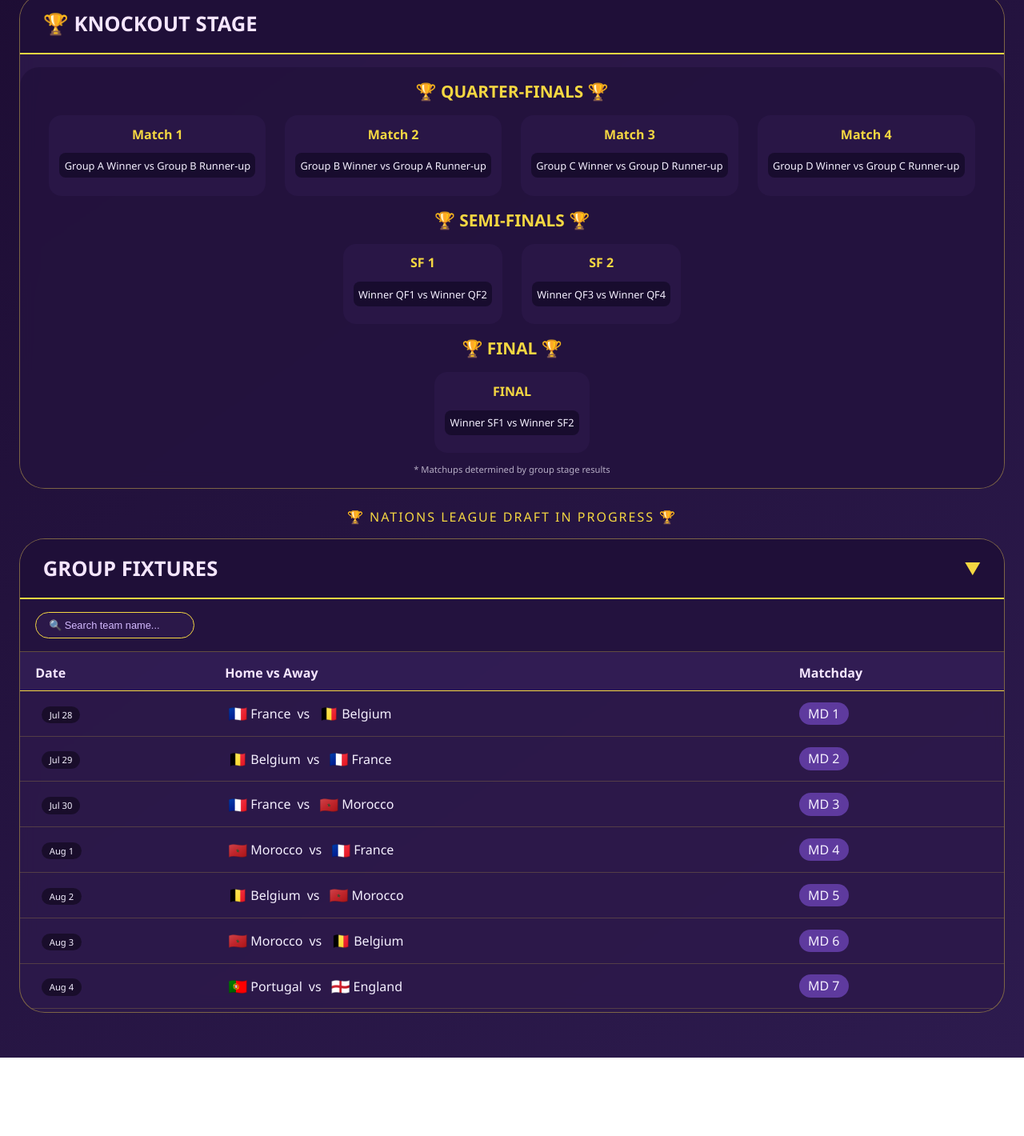
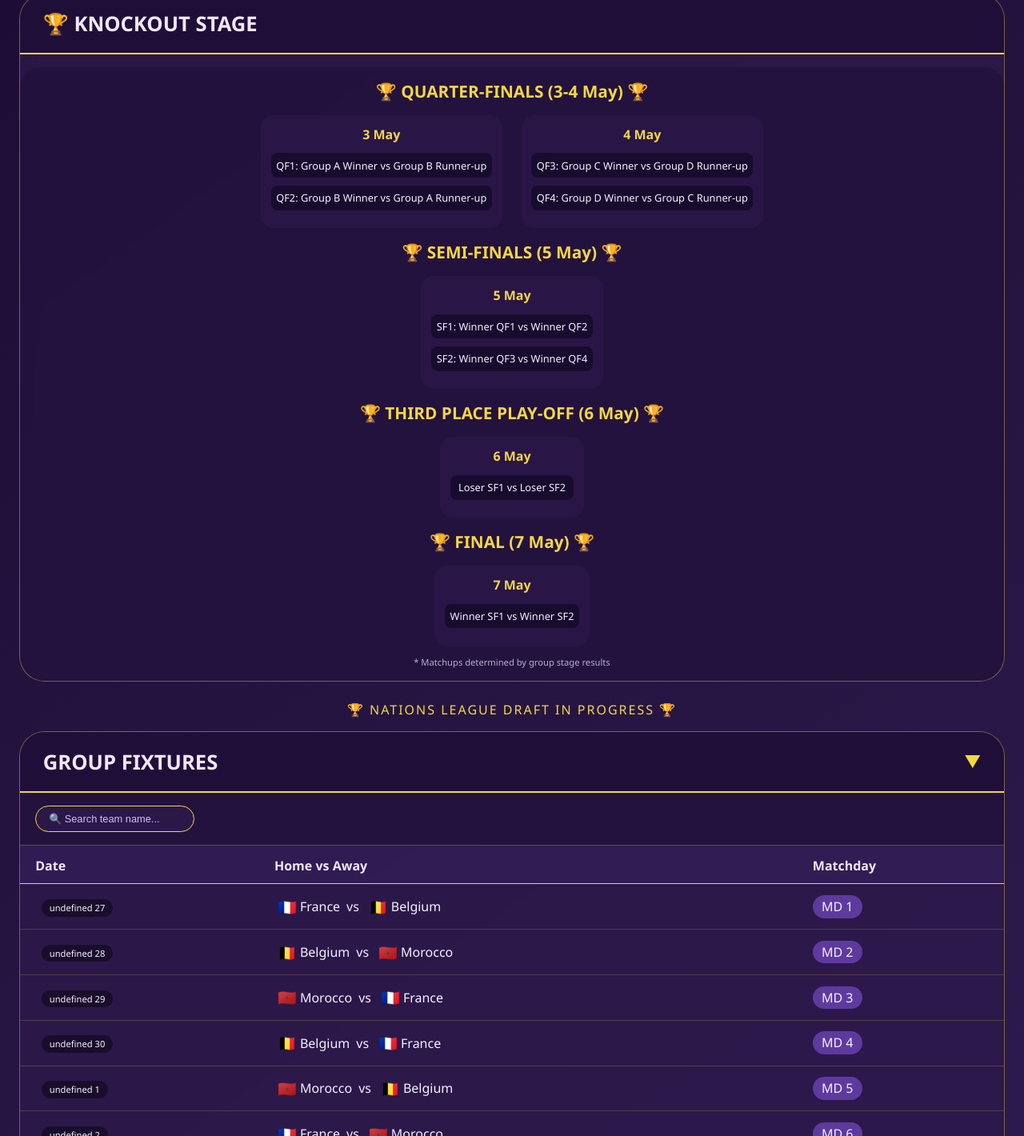
Before and after one commit to Katlego-Mahlatse/Efootball-League, a plain HTML site: page nations.html in a window 1280 px wide. Shown: the part 529-1949 px from the top of the page at 80% size. Before the commit the page ends 1851 px from the top, so only its background shows below. Drawn offline with Linux system fonts and the light colour scheme.

Commit message:
Update nations.html

```diff
--- a/nations.html
+++ b/nations.html
@@ -541,7 +541,7 @@
 </div>
 
 <script>
-  // ---------- Player mapping (updated: Zazo for Germany) ----------
+  // ---------- Player mapping (updated with Izu & Ntsiki) ----------
   const playerMap = {
     "Brazil": "Karabo",
     "Portugal": "Mali",
@@ -550,8 +550,9 @@
     "Netherlands": "Qhawe",
     "Belgium": "Tapz",
     "France": "🅿️",
-    "Germany": "Zazo"
-    // All other nations will show "No Player yet"
+    "Germany": "Zazo",
+    "Argentina": "Izu",
+    "Spain": "Ntsiki"
   };
 
   // ---------- Nations data (12 teams) ----------
@@ -570,7 +571,6 @@
     { name: "Brazil", emoji: "🇧🇷", group: "D" }
   ];
 
-  // Group definitions
   const groups = {
     A: { name: "Group A", teams: nations.filter(n => n.group === "A") },
     B: { name: "Group B", teams: nations.filter(n => n.group === "B") },
@@ -578,17 +578,14 @@
     D: { name: "Group D", teams: nations.filter(n => n.group === "D") }
   };
 
-  // View state for each group (true = player view, false = team view)
   let groupViewMode = { A: false, B: false, C: false, D: false };
 
-  // Helper to get display name (team or player)
   function getDisplayName(teamName, usePlayerView) {
     if (!usePlayerView) return teamName;
     const player = playerMap[teamName];
     return player ? player : "No Player yet";
   }
 
-  // Render a single group table
   function renderGroupTable(groupKey, group, usePlayerView) {
     const container = document.getElementById(`group-table-${groupKey}`);
     if (!container) return;
@@ -599,8 +596,7 @@
       html += `<tr>
         <td class="rank-cell">${idx + 1}</td>
         <td><div class="team-name"><span class="country-emoji">${team.emoji}</span> ${displayName}</div></td>
-        <td>0</td>
-        <td>0</td>
+        <td>0</td><td>0</td>
         <td class="pts-cell">0</td>
       </tr>`;
     });
@@ -608,14 +604,6 @@
     container.innerHTML = html;
   }
 
-  // Re-render all groups (called when view mode toggles)
-  function renderAllGroups() {
-    for (const [key, group] of Object.entries(groups)) {
-      renderGroupTable(key, group, groupViewMode[key]);
-    }
-  }
-
-  // Build group cards with three-dot menus
   function buildGroupCards() {
     const container = document.getElementById("groupsContainer");
     if (!container) return;
@@ -624,34 +612,22 @@
       const groupDiv = document.createElement("div");
       groupDiv.className = "group-card";
       groupDiv.id = `group-card-${key}`;
-
-      // Title bar with three-dot button
       const titleDiv = document.createElement("div");
       titleDiv.className = "group-title";
       titleDiv.innerHTML = `<span>${group.name}</span><button class="three-dot-group" data-group="${key}">⋮</button>`;
-
-      // Table container
       const tableContainer = document.createElement("div");
       tableContainer.id = `group-table-${key}`;
-
       groupDiv.appendChild(titleDiv);
       groupDiv.appendChild(tableContainer);
       container.appendChild(groupDiv);
-
-      // Initial render
       renderGroupTable(key, group, groupViewMode[key]);
     }
-
-    // Attach event listeners to all three-dot buttons
     document.querySelectorAll('.three-dot-group').forEach(btn => {
       btn.addEventListener('click', (e) => {
         e.stopPropagation();
         const groupKey = btn.getAttribute('data-group');
-        // Remove any existing popup
         const existingPopup = document.querySelector(`.group-popup[data-group="${groupKey}"]`);
         if (existingPopup) existingPopup.remove();
-
-        // Create popup menu
         const rect = btn.getBoundingClientRect();
         const popup = document.createElement('div');
         popup.className = 'group-popup';
@@ -659,19 +635,15 @@
         popup.style.position = 'absolute';
         popup.style.top = (rect.bottom + window.scrollY + 5) + 'px';
         popup.style.left = (rect.left + window.scrollX - 40) + 'px';
-
         const playersOption = document.createElement('div');
         playersOption.innerText = 'Players';
         playersOption.onclick = () => {
-          // Toggle view mode for this group
           groupViewMode[groupKey] = !groupViewMode[groupKey];
           renderGroupTable(groupKey, groups[groupKey], groupViewMode[groupKey]);
           popup.remove();
         };
         popup.appendChild(playersOption);
         document.body.appendChild(popup);
-
-        // Close popup when clicking outside
         const closePopupHandler = (e) => {
           if (!popup.contains(e.target) && e.target !== btn) {
             popup.remove();
@@ -683,34 +655,43 @@
     });
   }
 
-  // Generate fixtures for all groups (home & away, each pair twice)
-  function generateFixtures() {
+  // ---------- Generate group fixtures (1 match per group per matchday, 6 matchdays) ----------
+  function generateGroupFixtures() {
     const fixtures = [];
-    let matchdayCounter = 1;
-    let currentDate = new Date(2026, 3, 28); // 28 April 2026
-    for (const [groupKey, group] of Object.entries(groups)) {
-      const teams = group.teams;
-      for (let i = 0; i < teams.length; i++) {
-        for (let j = i + 1; j < teams.length; j++) {
-          // Home & away
-          fixtures.push({ md: matchdayCounter, date: formatDate(currentDate), home: teams[i].name, away: teams[j].name, group: groupKey });
-          currentDate.setDate(currentDate.getDate() + 1);
-          matchdayCounter++;
-          fixtures.push({ md: matchdayCounter, date: formatDate(currentDate), home: teams[j].name, away: teams[i].name, group: groupKey });
-          currentDate.setDate(currentDate.getDate() + 1);
-          matchdayCounter++;
-        }
-      }
+    const groupsKeys = ['A', 'B', 'C', 'D'];
+    for (let g of groupsKeys) {
+      const teams = groups[g].teams.map(t => t.name);
+      if (teams.length !== 3) continue;
+      const [A, B, C] = teams;
+      const groupMatches = [
+        { md: 1, home: A, away: B },
+        { md: 2, home: B, away: C },
+        { md: 3, home: C, away: A },
+        { md: 4, home: B, away: A },
+        { md: 5, home: C, away: B },
+        { md: 6, home: A, away: C }
+      ];
+      fixtures.push(...groupMatches.map(m => ({ ...m, group: g })));
     }
     return fixtures;
   }
 
-  function formatDate(date) {
-    const months = ['Apr','May','Jun','Jul','Aug','Sep','Oct','Nov','Dec'];
-    return `${months[date.getMonth()]} ${date.getDate()}`;
+  const groupFixturesRaw = generateGroupFixtures();
+
+  function getDateForMatchday(md) {
+    const startDate = new Date(2026, 3, 27); // 27 April 2026
+    startDate.setDate(startDate.getDate() + (md - 1));
+    const months = ['Apr','May'];
+    return `${months[startDate.getMonth()]} ${startDate.getDate()}`;
   }
 
-  const groupFixtures = generateFixtures();
+  const groupFixtures = groupFixturesRaw.map(f => ({
+    md: f.md,
+    date: getDateForMatchday(f.md),
+    home: f.home,
+    away: f.away,
+    group: f.group
+  }));
 
   function getNationEmoji(nationName) {
     const found = nations.find(n => n.name === nationName);
@@ -746,32 +727,33 @@
     }
   }
 
-  // Knockout stage structure
+  // Knockout stage (with correct dates)
   function renderKnockout() {
     const container = document.getElementById("knockoutBracket");
     if (!container) return;
     container.innerHTML = `
-      <div class="knockout-title">🏆 QUARTER-FINALS 🏆</div>
+      <div class="knockout-title">🏆 QUARTER-FINALS (3-4 May) 🏆</div>
       <div class="bracket">
-        <div class="round"><h4>Match 1</h4><div class="match">Group A Winner vs Group B Runner-up</div></div>
-        <div class="round"><h4>Match 2</h4><div class="match">Group B Winner vs Group A Runner-up</div></div>
-        <div class="round"><h4>Match 3</h4><div class="match">Group C Winner vs Group D Runner-up</div></div>
-        <div class="round"><h4>Match 4</h4><div class="match">Group D Winner vs Group C Runner-up</div></div>
+        <div class="round"><h4>3 May</h4><div class="match">QF1: Group A Winner vs Group B Runner-up</div><div class="match">QF2: Group B Winner vs Group A Runner-up</div></div>
+        <div class="round"><h4>4 May</h4><div class="match">QF3: Group C Winner vs Group D Runner-up</div><div class="match">QF4: Group D Winner vs Group C Runner-up</div></div>
       </div>
-      <div class="knockout-title" style="margin-top:1rem;">🏆 SEMI-FINALS 🏆</div>
+      <div class="knockout-title" style="margin-top:1rem;">🏆 SEMI-FINALS (5 May) 🏆</div>
       <div class="bracket">
-        <div class="round"><h4>SF 1</h4><div class="match">Winner QF1 vs Winner QF2</div></div>
-        <div class="round"><h4>SF 2</h4><div class="match">Winner QF3 vs Winner QF4</div></div>
+        <div class="round"><h4>5 May</h4><div class="match">SF1: Winner QF1 vs Winner QF2</div><div class="match">SF2: Winner QF3 vs Winner QF4</div></div>
       </div>
-      <div class="knockout-title" style="margin-top:1rem;">🏆 FINAL 🏆</div>
+      <div class="knockout-title" style="margin-top:1rem;">🏆 THIRD PLACE PLAY-OFF (6 May) 🏆</div>
       <div class="bracket">
-        <div class="round"><h4>FINAL</h4><div class="match">Winner SF1 vs Winner SF2</div></div>
+        <div class="round"><h4>6 May</h4><div class="match">Loser SF1 vs Loser SF2</div></div>
+      </div>
+      <div class="knockout-title" style="margin-top:1rem;">🏆 FINAL (7 May) 🏆</div>
+      <div class="bracket">
+        <div class="round"><h4>7 May</h4><div class="match">Winner SF1 vs Winner SF2</div></div>
       </div>
       <div style="font-size:0.7rem; margin-top:0.8rem; opacity:0.7;">* Matchups determined by group stage results</div>
     `;
   }
 
-  // Countdown timer
+  // Countdown to Monday midnight SAST (start of 27 April)
   function getNextMondayMidnightSAST() {
     const now = new Date();
     const nowUTC = new Date(now.getTime() + now.getTimezoneOffset() * 60000);
@@ -822,13 +804,11 @@
     });
   }
 
-  // Search filter
   const searchInput = document.getElementById("fixturesSearchInput");
   if (searchInput) {
     searchInput.addEventListener("input", () => renderFixtures(searchInput.value));
   }
 
-  // Modal logic
   const hamburger = document.getElementById("hamburgerBtn");
   const modalOverlay = document.getElementById("modalOverlay");
   const closeModalBtn = document.getElementById("closeModalBtn");
@@ -838,7 +818,6 @@
   if (closeModalBtn) closeModalBtn.addEventListener("click", closeModal);
   if (modalOverlay) modalOverlay.addEventListener("click", (e) => { if (e.target === modalOverlay) closeModal(); });
 
-  // Initial render
   buildGroupCards();
   renderKnockout();
   updateCountdown();
```
